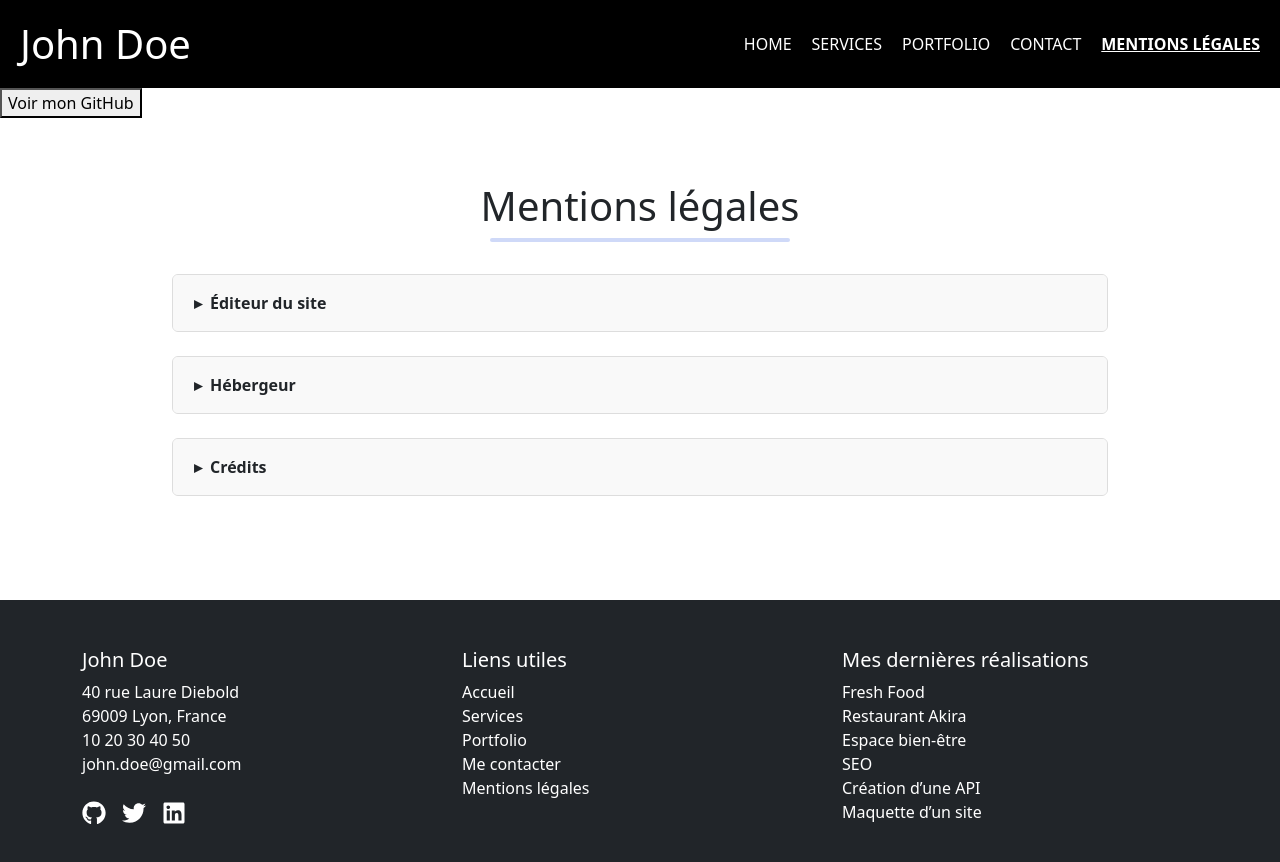
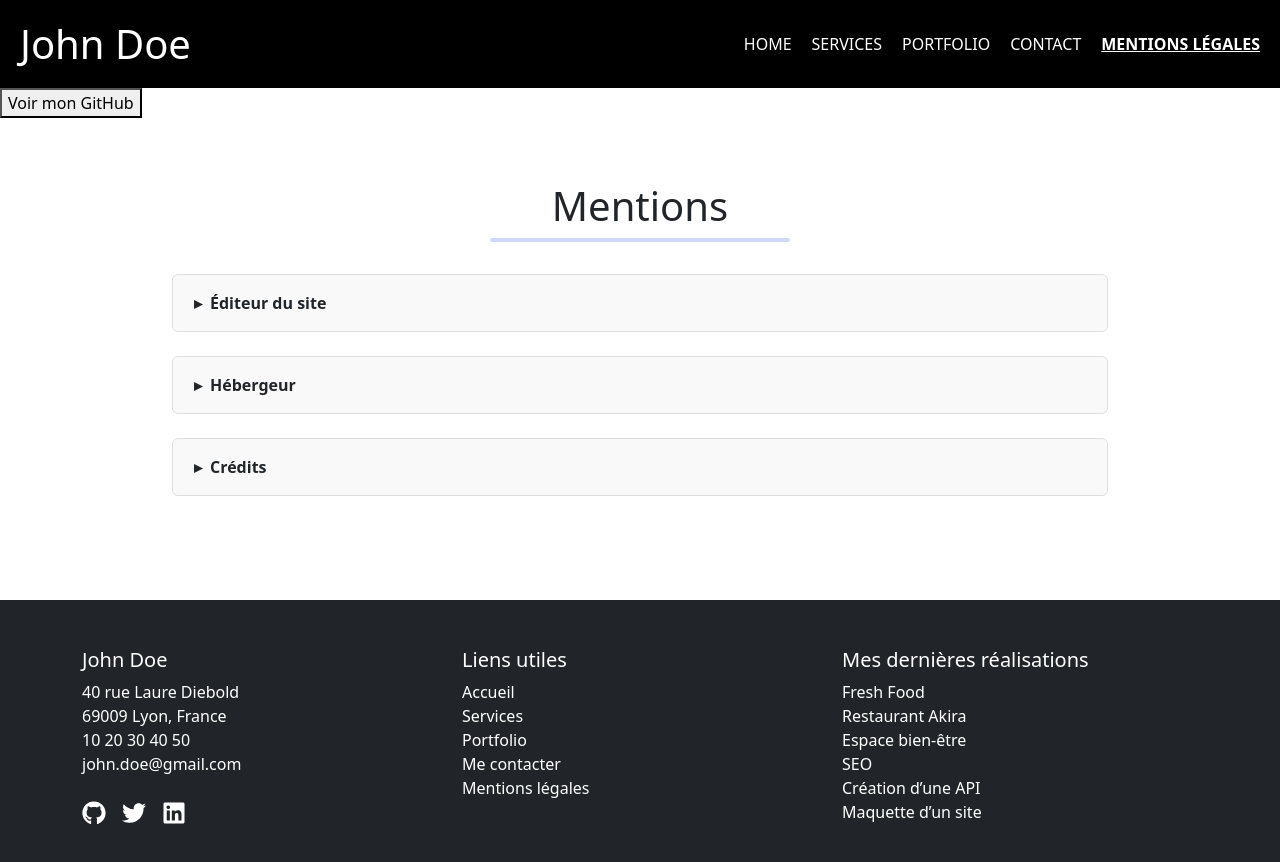
Before and after one commit to khadidj-aba/portfolio-john-doe, a React (Vite) app: page /mentions in a window 1280 px wide. Shown: the top 862 px of the page. Built offline with nearby package versions, Linux system fonts and the light colour scheme.

Commit message:
Renommage du titre en 'Mentions'

```diff
--- a/src/pages/Mentions.jsx
+++ b/src/pages/Mentions.jsx
@@ -11,7 +11,7 @@ const Mentions = () => {
       </Helmet>
 
       <section className="mentions">
-        <h1>Mentions légales</h1>
+        <h1>Mentions</h1>
         <hr className="underline" />
 
         {/* Éditeur du site */}
```
